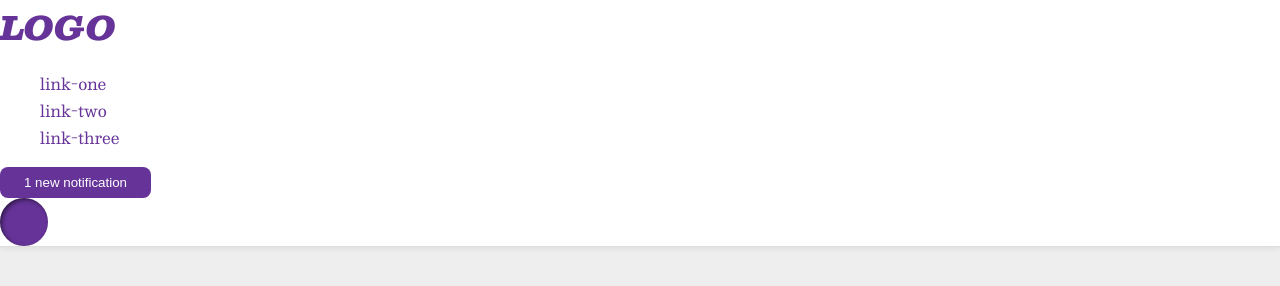
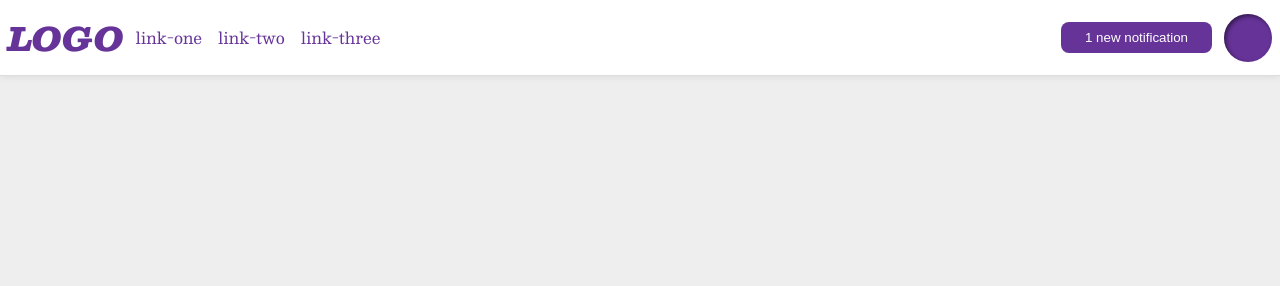
Before and after one commit to szxivk/odin-project-webdev-2024, a plain HTML site: page odin-proj/webdev-foundations/css-exercises/flex/03-flex-header-2/index.html in a window 1280 px wide. Drawn offline with nearby package versions, Linux system fonts and the light colour scheme.

Commit message:
Update style.css in "/css-exercises/flex/03-flex-header-2"
- solved the exercise but not with the best solution
- check out best solution in https://github.com/TheOdinProject/css-exercises/tree/main/foundations/flex/03-flex-header-2/solution

```diff
--- a/odin-proj/webdev-foundations/css-exercises/flex/03-flex-header-2/style.css
+++ b/odin-proj/webdev-foundations/css-exercises/flex/03-flex-header-2/style.css
@@ -1,6 +1,7 @@
 /* this is some magical font-importing.
 you'll learn about it later. */
 @import url('https://fonts.googleapis.com/css2?family=Besley:ital,wght@0,400;1,900&display=swap');
+
 
 body {
   margin: 0;
@@ -46,3 +47,21 @@ a {
 ul {
   list-style-type: none;
 }
+
+
+
+.header {
+  display: flex;
+  align-items: center;
+  gap: 12px;
+  padding: 8px;
+
+}
+
+ul {
+  display: flex;
+  gap: 16px;
+  margin-right: auto;
+  padding: 0;
+  align-items: center;
+}
```
